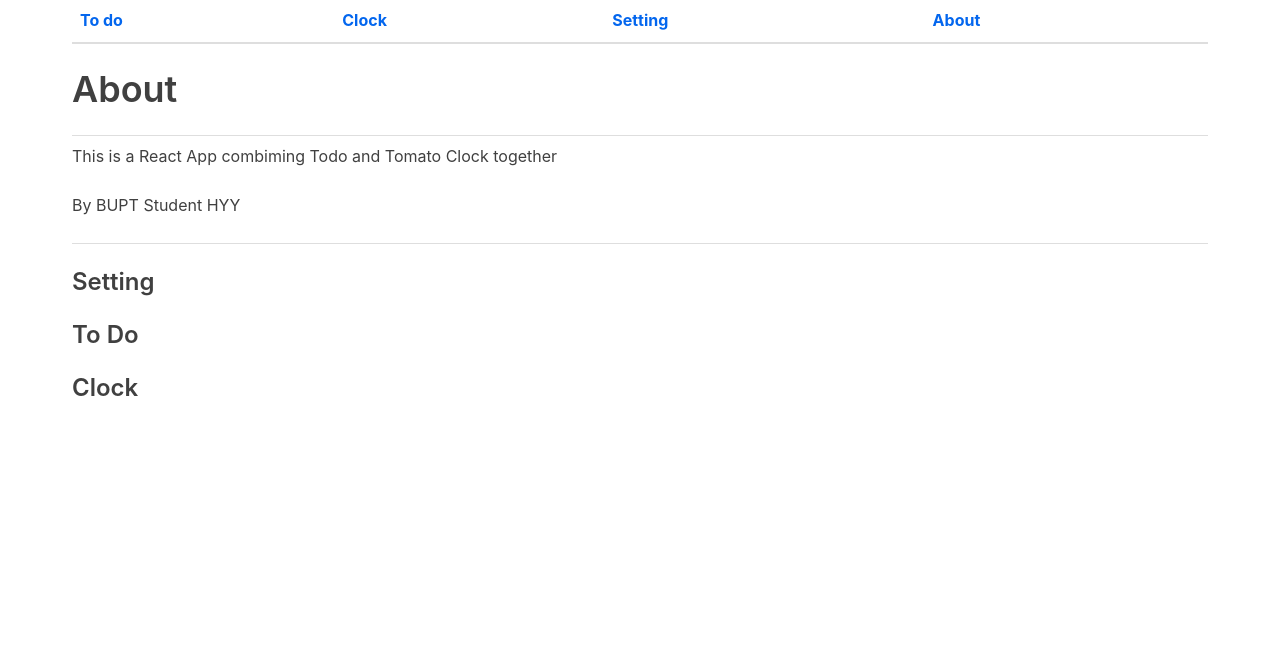
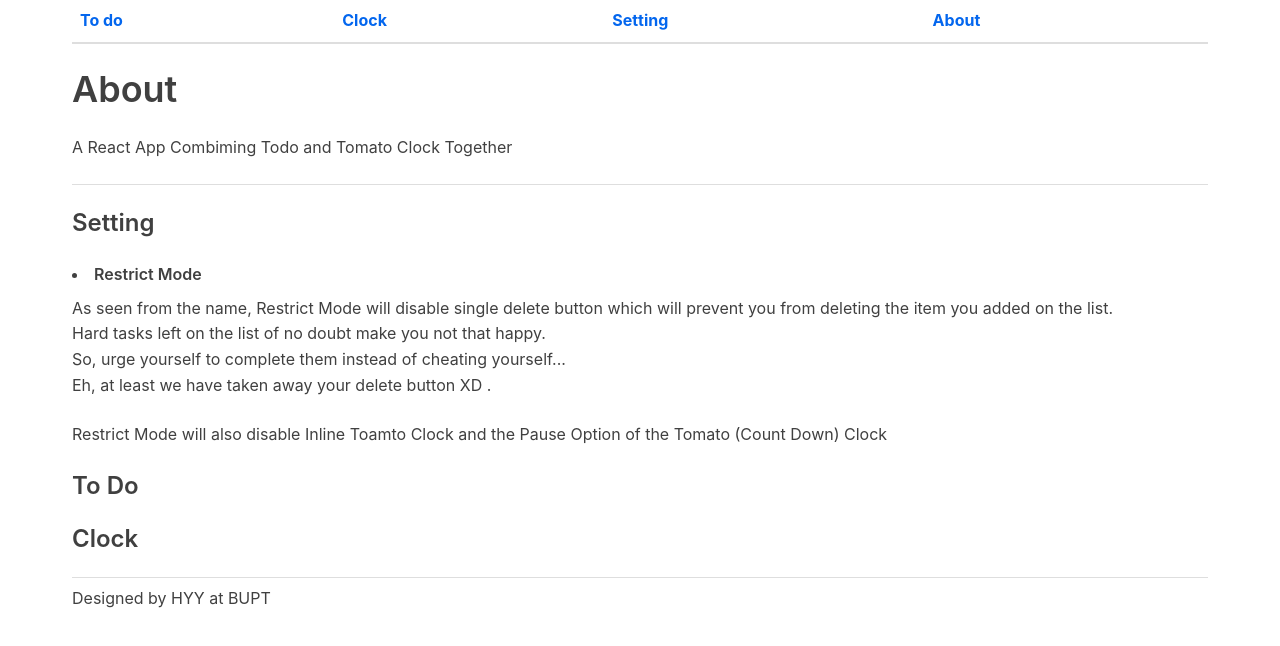
Before and after one commit to hoyipyik/workdash, a React (Create React App) app: page /about in a window 1280 px wide. Shown: the top 646 px of the page. Built offline with nearby package versions, Linux system fonts and the light colour scheme.

Commit message:
fix settings logical errors

```diff
--- a/src/Component/About.js
+++ b/src/Component/About.js
@@ -6,13 +6,32 @@ class About extends Component {
         return (
             <div className="container">
                 <h1>About</h1>
-                <hr/>
-                <p>This is a React App combiming Todo and Tomato Clock together</p>
-                <p>By BUPT Student HYY</p>
+                {/* <hr/> */}
+                <p>A React App Combiming Todo and Tomato Clock Together</p>
                 <hr/>
                 <h4>Setting</h4>
+                <label><li>Restrict Mode</li></label>
+                <p>
+                    <tr>As seen from the name,
+                    Restrict Mode will disable single delete button which will
+                    prevent you from deleting the item you added on the list.</tr>
+                    <tr>Hard tasks left on the list of no doubt make you not that happy.</tr>
+                    <tr>So, urge yourself to complete them instead of cheating yourself...</tr>
+                    <tr>Eh, at least we have taken away your delete button XD .</tr>
+                </p>
+
+                <p>
+                    <tr>Restrict Mode will also disable Inline Toamto
+                    Clock and the Pause Option of the Tomato (Count Down) Clock</tr>
+
+                </p>
+
                 <h4>To Do</h4>
                 <h4>Clock</h4>
+
+                <hr/>
+                <p>Designed by HYY at BUPT</p>
+                <br/>
             </div>
         );
     }
--- a/src/Component/Settings.js
+++ b/src/Component/Settings.js
@@ -27,6 +27,9 @@ class Settings extends Component {
         let enableTomato = this.props.enableTomato;
         enableTomato = !enableTomato;
         this.props.updateEnableTomato(enableTomato);
+        if(!enableTomato){
+            this.props.updateInlineTomato(false);
+        }
     }
 
     inlineTomatoMethod = ()=>{
@@ -74,7 +77,8 @@ class Settings extends Component {
                     <label>Inline Tomato Clock</label>
                     <ThemeProvider theme={this.switchTheme}>
                         <Switch
-                            disabled={this.props.restrictMode}
+                            // disabled={this.props.restrictMode}
+                            disabled={this.props.restrictMode||!(this.props.enableTomato)}
                             checked={this.props.inlineTomato}
                             name="inlineTomato"
                             id="inlineTomato"
```
